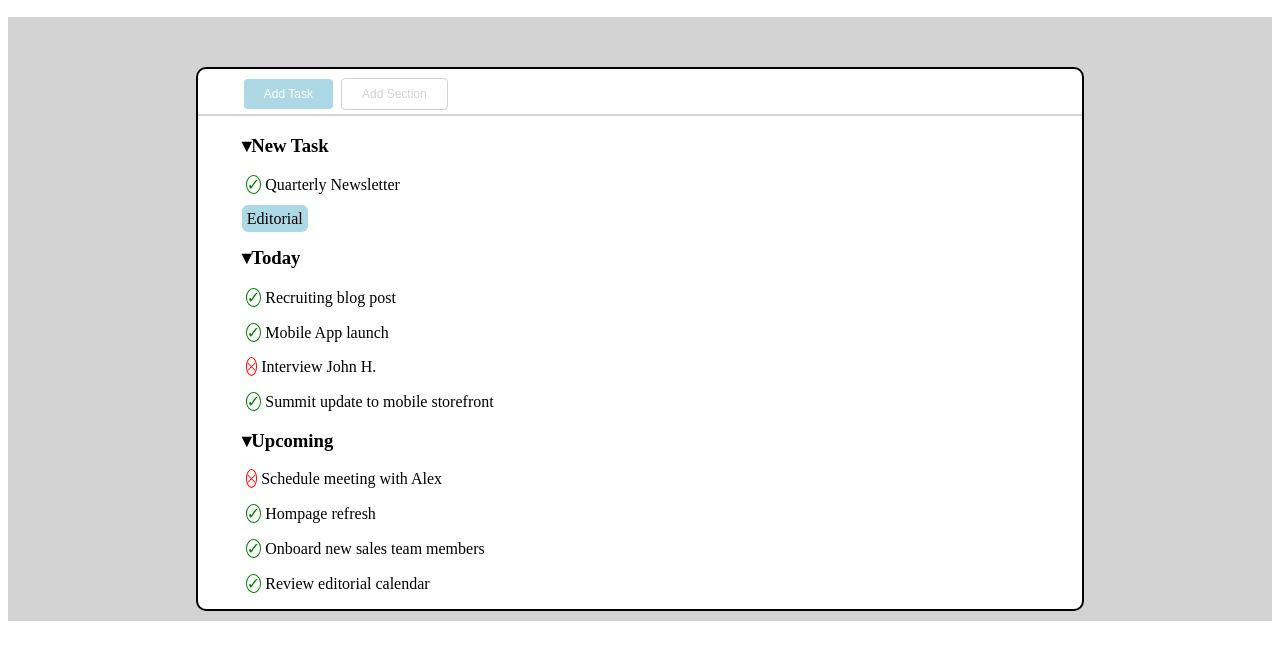
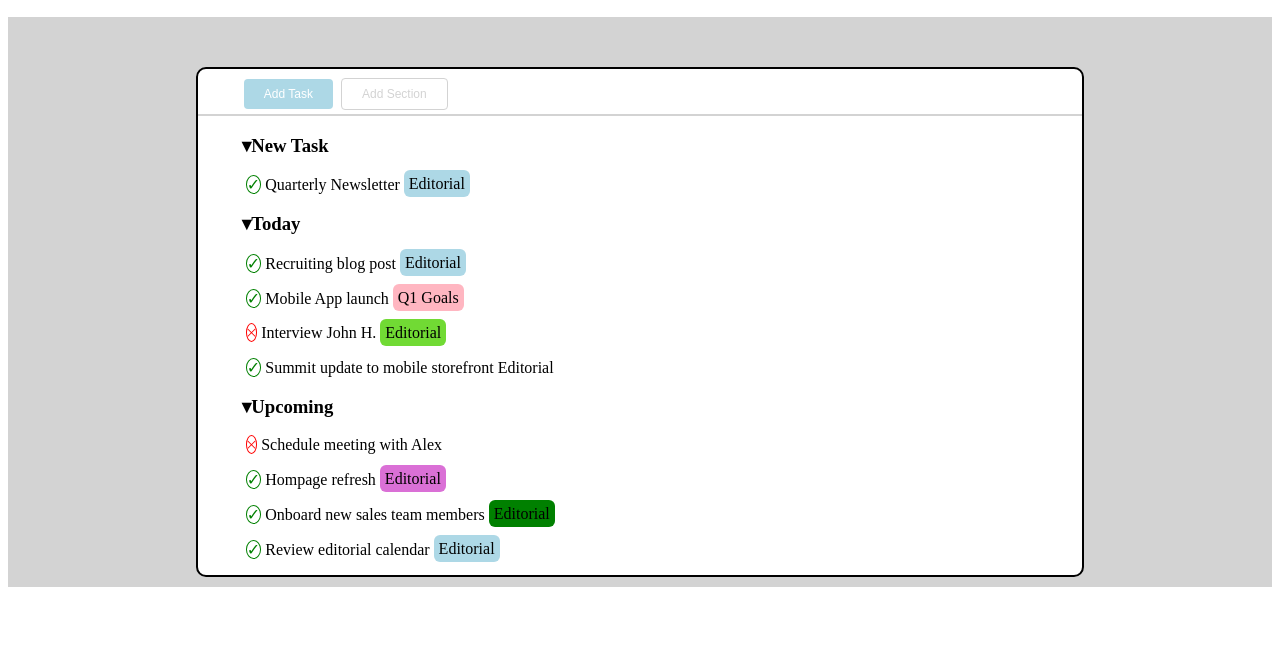
Before and after one commit to GiulsV/html-css-toboolist, a plain HTML site: page index.html in a window 1280 px wide. Shown: the part 91-750 px from the top of the page. Drawn offline with Linux system fonts and the light colour scheme.

Commit message:
modifiche todo_label

```diff
--- a/css/style.css
+++ b/css/style.css
@@ -85,3 +85,38 @@ nav{
     text-align: center;
     vertical-align: top;
 }
+#labelviola{
+    background-color: lightpink;
+    border-radius: 6px;
+    padding: 5px;
+    text-align: center;
+    vertical-align: top;
+}
+#labelverde1{
+    background-color: rgb(113, 218, 52);
+    border-radius: 6px;
+    padding: 5px;
+    text-align: center;
+    vertical-align: top;
+}
+#abelarancio{
+    background-color: orange;
+    border-radius: 6px;
+    padding: 5px;
+    text-align: center;
+    vertical-align: top;
+}
+#labelrosa{
+    background-color: orchid;
+    border-radius: 6px;
+    padding: 5px;
+    text-align: center;
+    vertical-align: top;
+}
+#labelverde2{
+    background-color: green;
+    border-radius: 6px;
+    padding: 5px;
+    text-align: center;
+    vertical-align: top;
+}
--- a/index.html
+++ b/index.html
@@ -27,23 +27,23 @@
             <section class="todo">
                 <div class="new-task">
                     <h3><span>&dtrif;</span>New Task</h3>
-                    <p><span id="check">&#10003;</span>Quarterly Newsletter</p><span id="labelblu">Editorial</span>
+                    <p><span id="check">&#10003;</span>Quarterly Newsletter <span id="labelblu">Editorial</span></p>
 
                 </div>
                 <div class="today">
                     <h3><span>&dtrif;</span>Today</h3>
-                    <p><span id="check">&#10003;</span>Recruiting blog post</p>
-                    <p><span id="check">&#10003;</span>Mobile App launch</p>
-                    <p><span id="null">&#128937;</span>Interview John H.</p>
-                    <p><span id="check">&#10003;</span>Summit update to mobile storefront</p>
+                    <p><span id="check">&#10003;</span>Recruiting blog post <span id="labelblu">Editorial</span></p>
+                    <p><span id="check">&#10003;</span>Mobile App launch <span id="labelviola">Q1 Goals</span></p>
+                    <p><span id="null">&#128937;</span>Interview John H. <span id="labelverde1">Editorial</span></p>
+                    <p><span id="check">&#10003;</span>Summit update to mobile storefront <span id="labelarancio">Editorial</span></p>
 
                 </div>
                 <div class="upcomig">
                     <h3><span>&dtrif;</span>Upcoming</h3>
                     <p><span id="null">&#128937;</span>Schedule meeting with Alex</p>
-                    <p><span id="check">&#10003;</span>Hompage refresh</p>
-                    <p><span id="check">&#10003;</span>Onboard new sales team members</p>
-                    <p><span id="check">&#10003;</span>Review editorial calendar</p>
+                    <p><span id="check">&#10003;</span>Hompage refresh <span id="labelrosa">Editorial</span></p>
+                    <p><span id="check">&#10003;</span>Onboard new sales team members <span id="labelverde2">Editorial</span></p>
+                    <p><span id="check">&#10003;</span>Review editorial calendar <span id="labelblu">Editorial</span></p>
 
                 </div>
 
```
